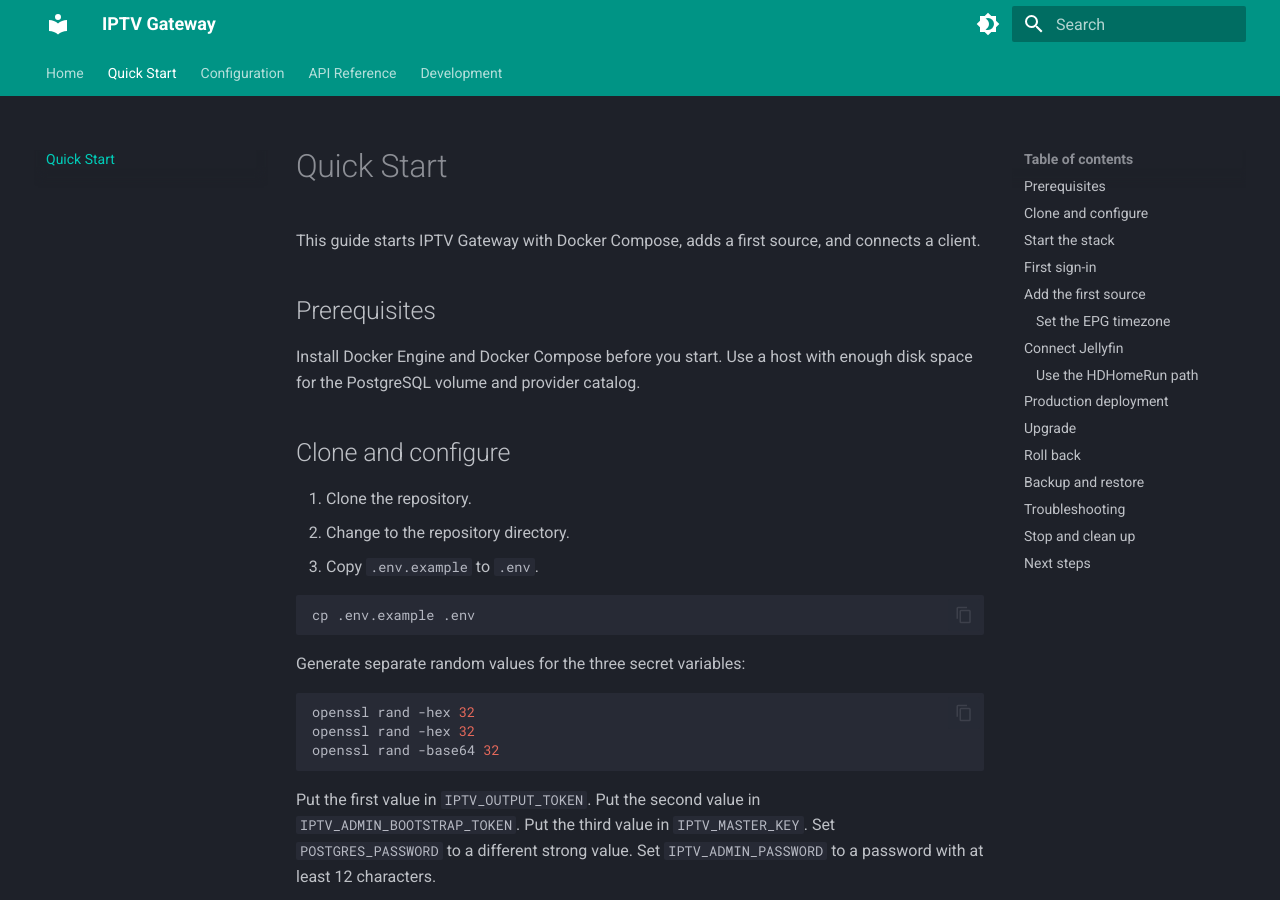
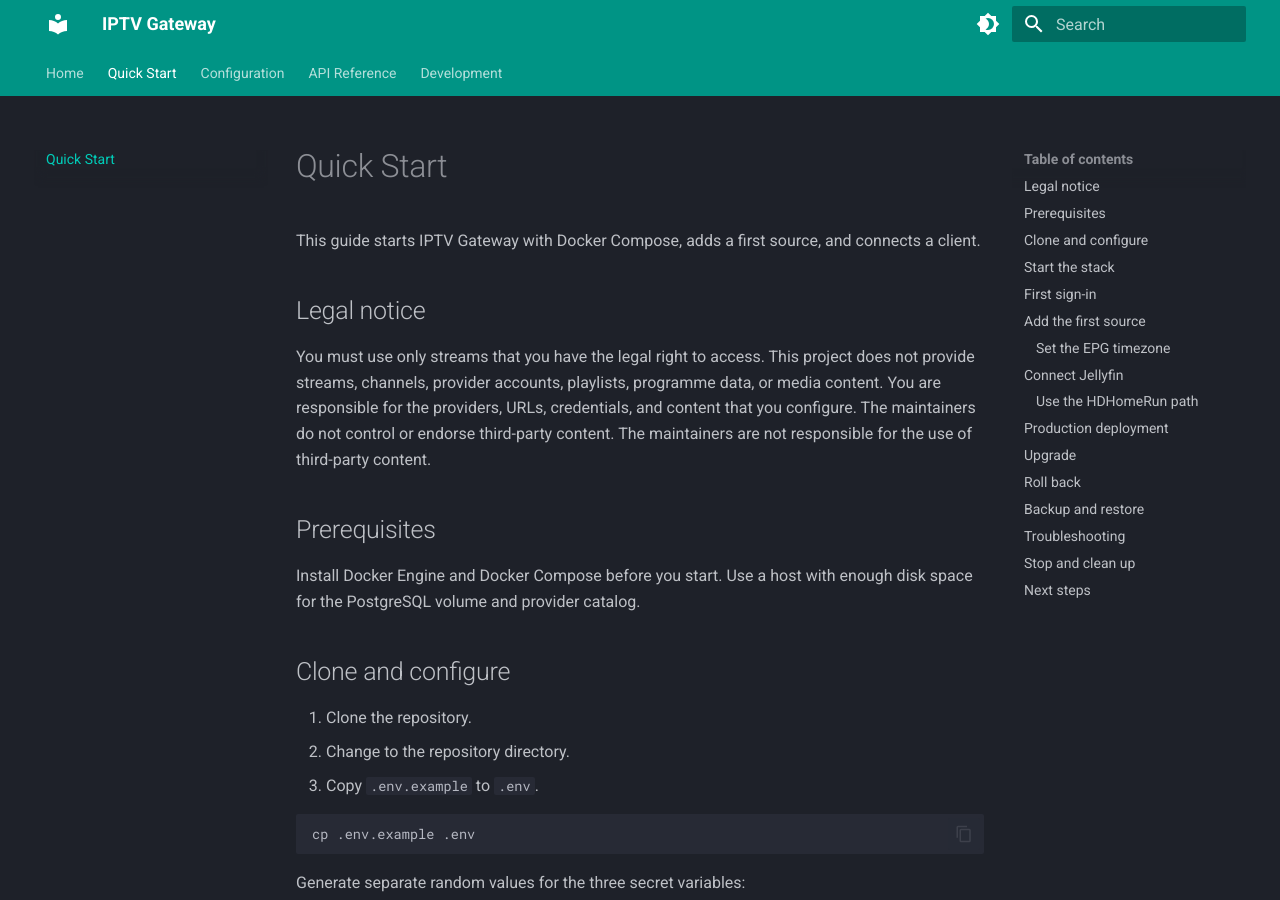
Before and after one commit to NathanBland/iptv-relay, an MkDocs documentation site: the page built from docs/docs/quick-start.md, in a window 1280 px wide and 900 px high. Built offline with MkDocs 1.6.1 and Material for MkDocs 9.7.7, drawn with Linux system fonts in a browser that asks for light colours.

Commit message:
Add legal notice to public guides

```diff
--- a/docs/docs/quick-start.md
+++ b/docs/docs/quick-start.md
@@ -1,6 +1,14 @@
 # Quick Start
 
 This guide starts IPTV Gateway with Docker Compose, adds a first source, and connects a client.
+
+## Legal notice
+
+You must use only streams that you have the legal right to access.
+This project does not provide streams, channels, provider accounts, playlists, programme data, or media content.
+You are responsible for the providers, URLs, credentials, and content that you configure.
+The maintainers do not control or endorse third-party content.
+The maintainers are not responsible for the use of third-party content.
 
 ## Prerequisites
 
```
Also changed, not shown: README.md.
